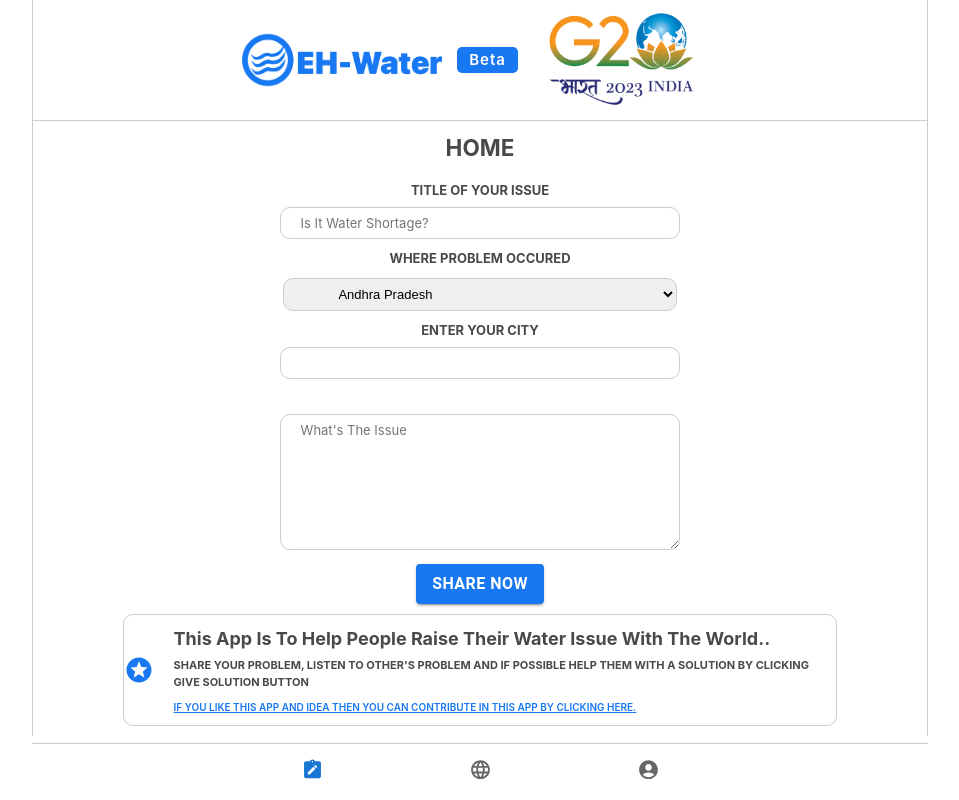
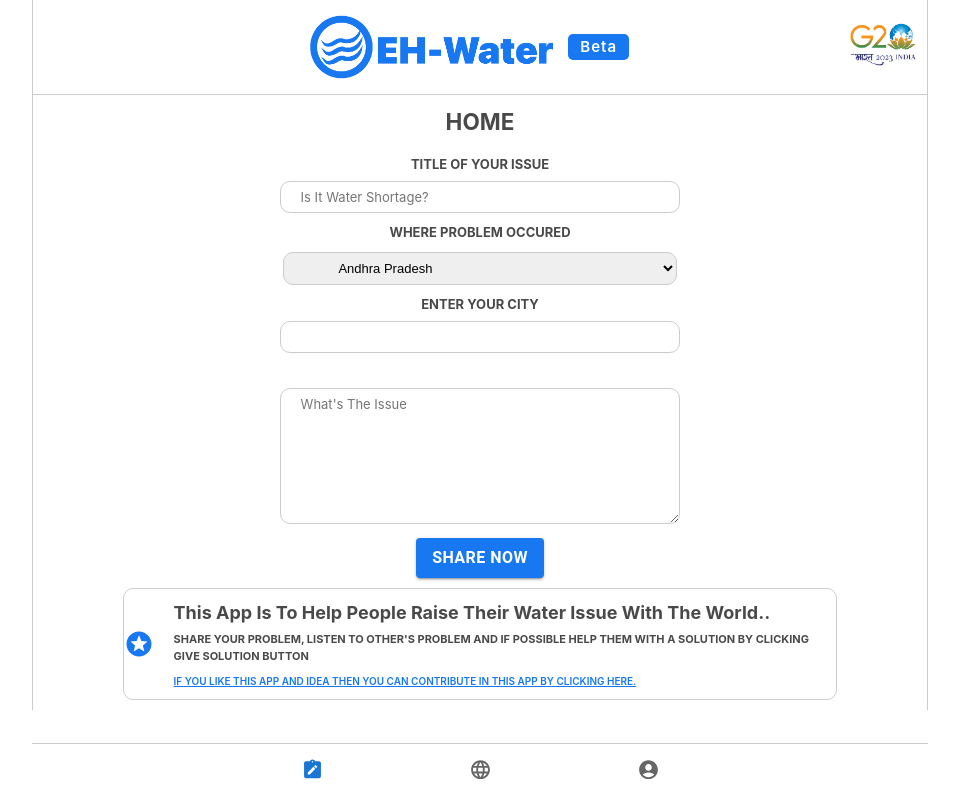
Before and after one commit to YYashSingh-9/EH-Water, a React (Vite) app: page / in a window 1280 px wide. Shown: the whole page, without its empty margins (160-1119 px from the left). Built offline with nearby package versions, Linux system fonts and the light colour scheme.

Commit message:
logo added

```diff
--- a/src/Components/HeaderBar.jsx
+++ b/src/Components/HeaderBar.jsx
@@ -1,5 +1,5 @@
 import classes from "./HeaderBar.module.css";
-import { AppBar, Box } from "@mui/material";
+import { AppBar, Box, Grid } from "@mui/material";
 import Logo from "../assets/Images/finalLogo1.png";
 import g20Logo from "../assets/Images/g20.png";
 const HeaderBar = () => {
@@ -16,9 +16,23 @@
           className={classes.appbar}
         >
           <Box className={classes.logoDiv}>
-            <img src={Logo} />
-            <span className={classes.betaTag}>Beta</span>
-            <img src={g20Logo} className={classes.g20Img} />
+            <Grid
+              container
+              direction={"row"}
+              justifyContent={"flex-end"}
+              alignItems={"center"}
+              sx={{ maxHeight: "10rem" }}
+            >
+              <Grid item lg={8} md={8} sm={8} textAlign={"center"}>
+                <Box className={classes.logos}>
+                  <img src={Logo} />
+                  <span className={classes.betaTag}>Beta</span>
+                </Box>
+              </Grid>
+              <Grid item lg={4} md={4} sm={4} textAlign={"right"}>
+                <img src={g20Logo} className={classes.g20Img} />
+              </Grid>
+            </Grid>
           </Box>
         </AppBar>
       </Box>
--- a/src/Components/HeaderBar.module.css
+++ b/src/Components/HeaderBar.module.css
@@ -1,13 +1,13 @@
 .logoDiv {
   padding: 1rem 0%;
   max-height: 10rem;
-  max-width: 20rem;
+  width: 100%;
   display: flex;
   align-items: center;
   justify-content: center;
 }
 .logoDiv img {
-  max-height: 100%;
+  max-height: 7rem;
   max-width: 100%;
 }
 .appbar {
@@ -24,3 +24,9 @@
   background-color: #1778f2;
   margin-left: 1.5rem;
 }
+
+.logos {
+  display: flex;
+  align-items: center;
+  justify-content: right;
+}
```
